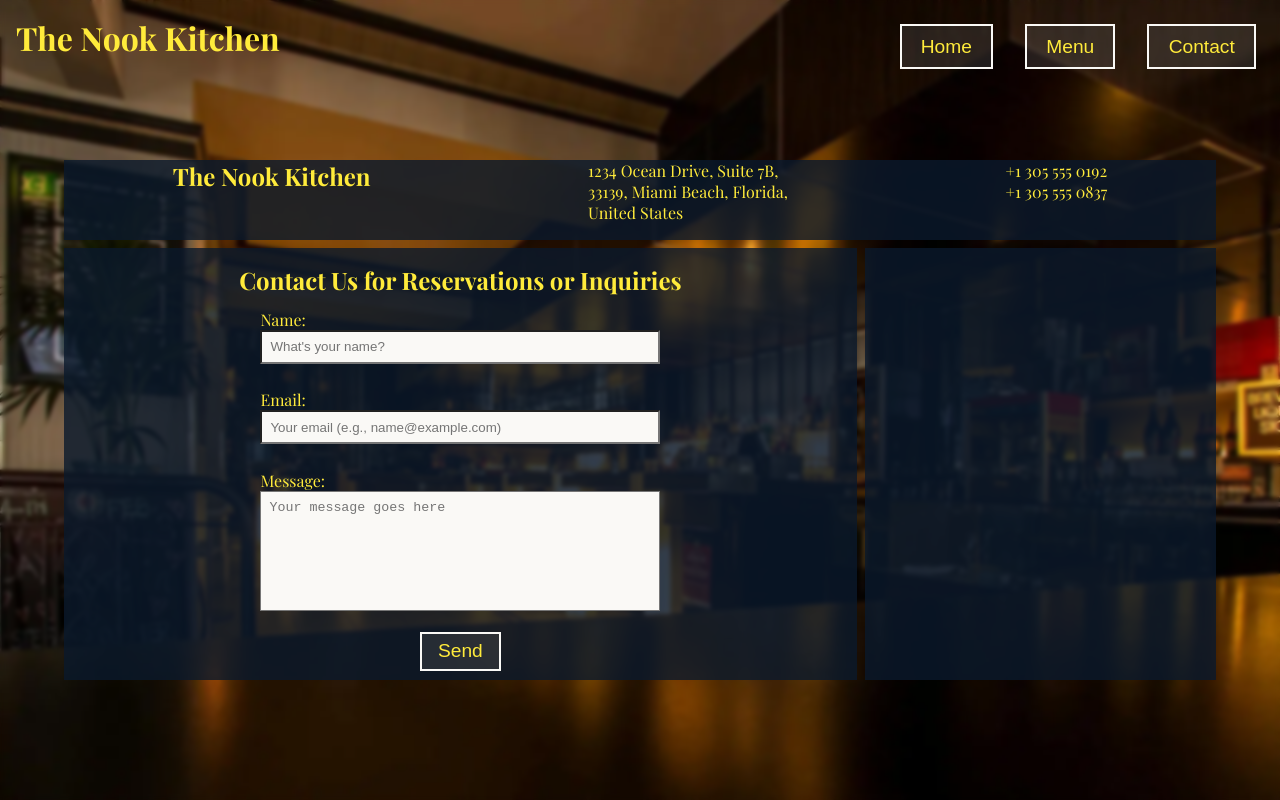
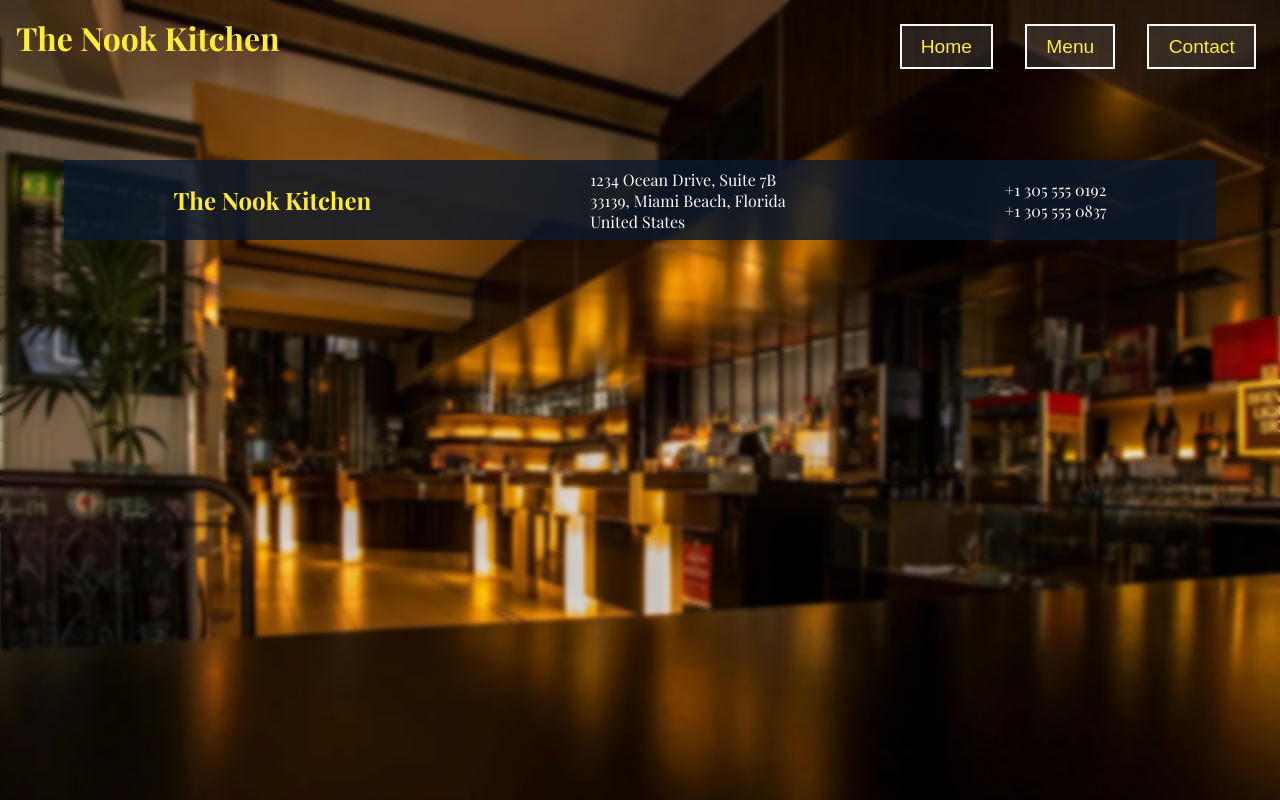
Before and after one commit to 555Viktor/odin-restaurant, a website built with webpack: page src/index.html in a window 1280 px wide. Built offline with nearby package versions, Linux system fonts and the light colour scheme; a web font is replaced by a local one.

Commit message:
Func for contact address section

```diff
--- a/src/contact-page.js
+++ b/src/contact-page.js
@@ -0,0 +1,79 @@
+// Container for contact page
+function createContactPageContainer () {
+    const contactPageContainer = document.createElement('div');
+    contactPageContainer.id = 'contact-page';
+
+    return contactPageContainer;
+}
+
+// Container for contact details
+function createContactDetailsContainer () {
+    const contactDetailsContainer = document.createElement('div');
+    contactDetailsContainer.classList.add('contact-details');
+
+    return contactDetailsContainer;
+}
+
+// Function to fill contact details with respective elements
+function fillContactDetailsContainer () {
+    let contactDetailsContainer = createContactDetailsContainer();
+
+    const headerLogo = document.createElement('h2');
+    const headerLogoText = 'The Nook Kitchen';
+    headerLogo.classList.add('logo');
+    headerLogo.textContent = headerLogoText;
+
+    const addressDetailsContainer = document.createElement('div');
+    const addressDetails = {
+        streetAddress: "1234 Ocean Drive, Suite 7B",
+        cityStateZip: "33139, Miami Beach, Florida",
+        country: "United States"
+    };
+    addressDetailsContainer.classList.add('address-details');
+
+    for (let data in addressDetails) {
+        const paragraphEl = document.createElement('p');
+        paragraphEl.textContent = addressDetails[data];
+        addressDetailsContainer.appendChild(paragraphEl);
+    };
+
+    const phoneDetailsContainer = document.createElement('div');
+    phoneDetailsContainer.classList.add('phone-details');
+    const phoneDetails = {
+        mainNumber: '+1 305 555 0192',
+        secondNumber: '+1 305 555 0837'
+    };
+
+    for (let number in phoneDetails) {
+        const paragraphEl = document.createElement('p');
+        paragraphEl.textContent = phoneDetails[number];
+        phoneDetailsContainer.appendChild(paragraphEl);
+    };
+
+    contactDetailsContainer.appendChild(headerLogo);
+    contactDetailsContainer.appendChild(addressDetailsContainer);
+    contactDetailsContainer.appendChild(phoneDetailsContainer);
+    return contactDetailsContainer;
+}
+
+// Function to load entire contact page
+
+export function createContactPage () {
+    const contactPageContainer = createContactPageContainer();
+
+    contactPageContainer.appendChild(fillContactDetailsContainer());
+    return contactPageContainer;
+}
+
+/* <h2 class="logo">The Nook Kitchen</h2>
+
+<div class="address-details">
+    <p>1234 Ocean Drive, Suite 7B,</p>
+    <p>33139, Miami Beach, Florida,</p>
+    <p>United States</p>
+</div>
+
+<div class="phone-details">
+    <p>+1 305 555 0192</p>
+    <p>+1 305 555 0837</p>
+</div> */
--- a/src/index.html
+++ b/src/index.html
@@ -33,7 +33,7 @@
 
     <div id="content">
 
-        <div id="contact-page">
+        <!-- <div id="contact-page">
 
             <div class="contact-details">
                 <h2 class="logo">The Nook Kitchen</h2>
@@ -71,10 +71,10 @@
             </form>
 
             <div class="contact-map">
-
+                <img src="./assets/restaurant-map.webp" alt="">
             </div>
 
-        </div>
+        </div> -->
 
     </div>
 
--- a/src/index.js
+++ b/src/index.js
@@ -1,6 +1,7 @@
 import "./styles.css";
 import {createHomePage} from "./home-page";
-
+import {createContactPage} from "./contact-page";
 const contentDiv = document.getElementById('content');
 
 // contentDiv.appendChild(createHomePage());
+contentDiv.appendChild(createContactPage());
--- a/src/styles.css
+++ b/src/styles.css
@@ -130,8 +130,13 @@ body {
 
     display: flex;
     justify-content: space-around;
+    align-items: center;
 }
 
+.address-details,
+.phone-details {
+    color: var(--white-text);
+}
 /* Contact form styling */
 .contact-form {
     grid-column: span 7 / span 7;
@@ -153,6 +158,10 @@ body {
     flex-direction: column;
 }
 
+.form-field label {
+    color: var(--white-text);
+    margin-block-end: 0.2rem;
+}
 .form-field input,
 .form-field textarea {
     height: 34px;
@@ -161,6 +170,9 @@ body {
     padding-inline-start: 0.5rem;
 
     background: #FAF9F6;
+
+    border: none;
+    border-radius: 8px;
 }
 
 .form-field textarea {
@@ -171,7 +183,7 @@ body {
 
 .contact-form .form-btn {
     margin: 0.5rem;
-    padding: 0.4rem 1rem;
+    padding: 0.2rem 0.4rem;
 
     border: 2px solid var(--white-text);
     background: rgba(94, 94, 94, 0.3);
@@ -188,4 +200,17 @@ body {
     grid-row: span 5 / span 5;
     grid-column-start: 8;
     grid-row-start: 2;
+
+    display: flex;
+    justify-content: center;
+    align-items: center;
 }
+
+.contact-map img {
+    height: 96%;
+    width: 96%;
+
+    border-radius: 8px;
+
+    object-fit: cover;
+}
```
Also changed, not shown: src/assets/restaurant-map-img.webp (deleted), src/assets/restaurant-map.webp (added), 1 other file.
